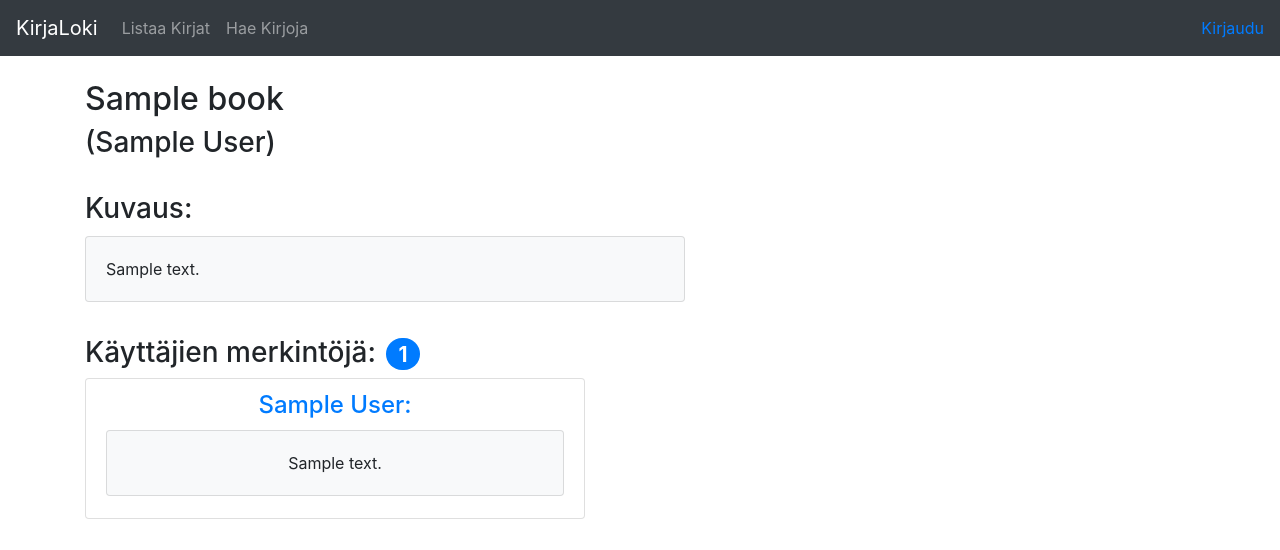
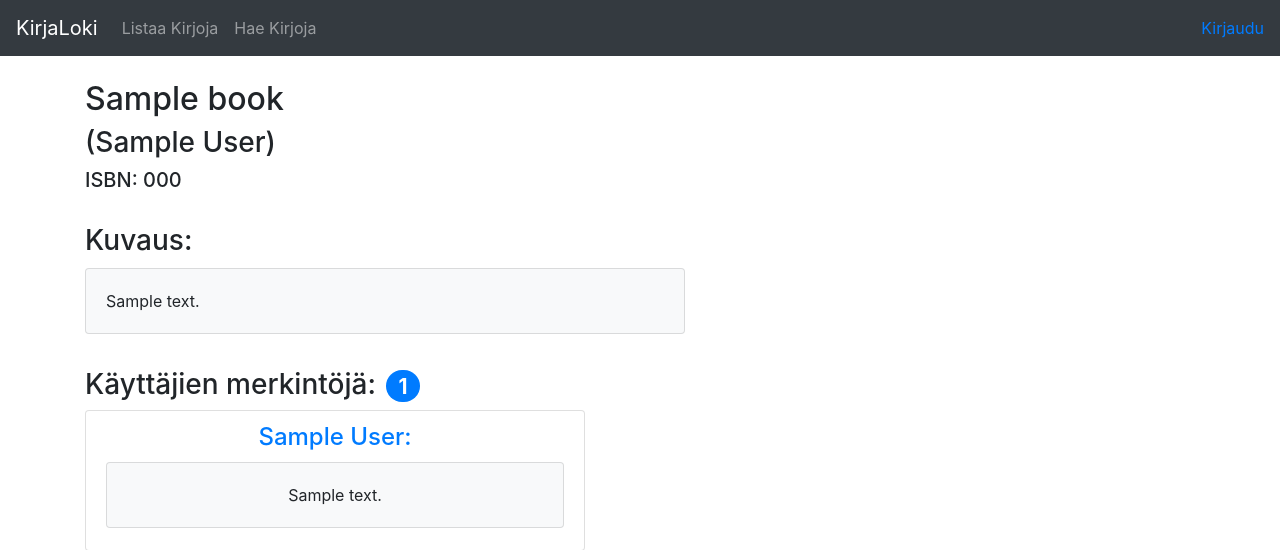
Before and after one commit to ALindroos/KirjaLoki, a Flask app: page /books/1 in a window 1280 px wide. Shown: the top 550 px of the page. Run offline with Flask 2, Linux system fonts and the light colour scheme; tables that the repository leaves empty hold one stand-in row (values such as "Sample post"); some libraries are stand-ins or nearby versions.

Commit message:
Added ISBN info to books

```diff
--- a/application/books/forms.py
+++ b/application/books/forms.py
@@ -2,9 +2,11 @@ from flask_wtf import FlaskForm
 from wtforms import StringField, TextAreaField, validators
 
 class BookForm(FlaskForm):
-    title = StringField("Kirjan nimi:", [validators.Length(min=2)])
-    author = StringField("Kirjailija:", [validators.Length(min=2)])
+    title = StringField("Kirjan nimi:", [validators.Length(min=2), validators.Length(max=144)])
+    author = StringField("Kirjailija:", [validators.Length(min=2), validators.Length(max=144)])
     description = TextAreaField("Kuvaus:", [validators.Length(max=525)])
+    isbn = StringField("ISBN:", [validators.Length(min=10)])
+
 
     class Meta:
         csrf = False
--- a/application/books/models.py
+++ b/application/books/models.py
@@ -11,13 +11,15 @@ class Book(db.Model):
     title = db.Column(db.String(144), nullable=False)
     author = db.Column(db.String(144), nullable=False)
     description = db.Column(db.String(526), nullable=True)
+    isbn = db.Column(db.String(13), nullable=False)
 
     book_notes = db.relationship("Note", backref='book', lazy=True)
 
-    def __init__(self, title, author, description):
+    def __init__(self, title, author, description, isbn):
         self.title = title
         self.author = author
         self.description = description
+        self.isbn = isbn
 
 
     @staticmethod
--- a/application/books/views.py
+++ b/application/books/views.py
@@ -63,7 +63,7 @@ def books_create():
     if not form.validate():
         return render_template("books/new.html", form = form)
 
-    b = Book(form.title.data, form.author.data, form.description.data)
+    b = Book(form.title.data, form.author.data, form.description.data, form.isbn.data)
 
     db.session().add(b)
     db.session().commit()
--- a/application/templates/books/book.html
+++ b/application/templates/books/book.html
@@ -4,6 +4,7 @@
 
  <h2>{{ book.title }}</h2>
  <h3>({{ book.author }})</h3>
+ <h5>ISBN: {{ book.isbn }}</h3>
  <br>
  <h3>Kuvaus:</h3>
  <div class="card bg-light">
@@ -65,12 +66,9 @@
       </form>
       {% endif %}
 
-
-
-
       <form method="GET" action="{{ url_for('books_edit', book_id=book.id) }}">
                   <button type="submit" class="btn btn-outline-primary">Muokkaa Kirjan tietoja</button>
       </form>
+ {% endif %}
 
- {% endif %}
 {% endblock %}
--- a/application/templates/books/edit.html
+++ b/application/templates/books/edit.html
@@ -24,6 +24,11 @@
     </div>
 
     <div class="form-group">
+        <label for="isbn">{{ form.isbn.label }}</label>
+        <input type="text" class="form-control" id="isbn" name="isbn" value="{{book.isbn}}">
+    </div>
+
+    <div class="form-group">
         <label for="description">{{ form.description.label }}</label>
         <textarea class="form-control" id="description" name="description">{{book.description}}</textarea>
     </div>
--- a/application/templates/books/new.html
+++ b/application/templates/books/new.html
@@ -21,6 +21,11 @@
     </div>
 
     <div class="form-group">
+        <label for="isbn">{{ form.isbn.label }}</label>
+        <input type="text" class="form-control" id="isbn" name="isbn">
+    </div>
+
+    <div class="form-group">
         <label for="description">{{ form.description.label }}</label>
         <textarea class="form-control" id="description" name="description"></textarea>
     </div>
--- a/application/templates/layout.html
+++ b/application/templates/layout.html
@@ -17,7 +17,7 @@
         <div class="collapse navbar-collapse" id="navbarCollapse">
             <ul class="navbar-nav mr-auto">
                 <li class="nav-item">
-                    <a class="nav-link" href="{{ url_for('books_index') }} ">Listaa Kirjat</a>
+                    <a class="nav-link" href="{{ url_for('books_index') }} ">Listaa Kirjoja</a>
                 </li>
                 <li class="nav-item">
                         <a class="nav-link" href="{{ url_for('books_search') }} ">Hae Kirjoja</a>
```
